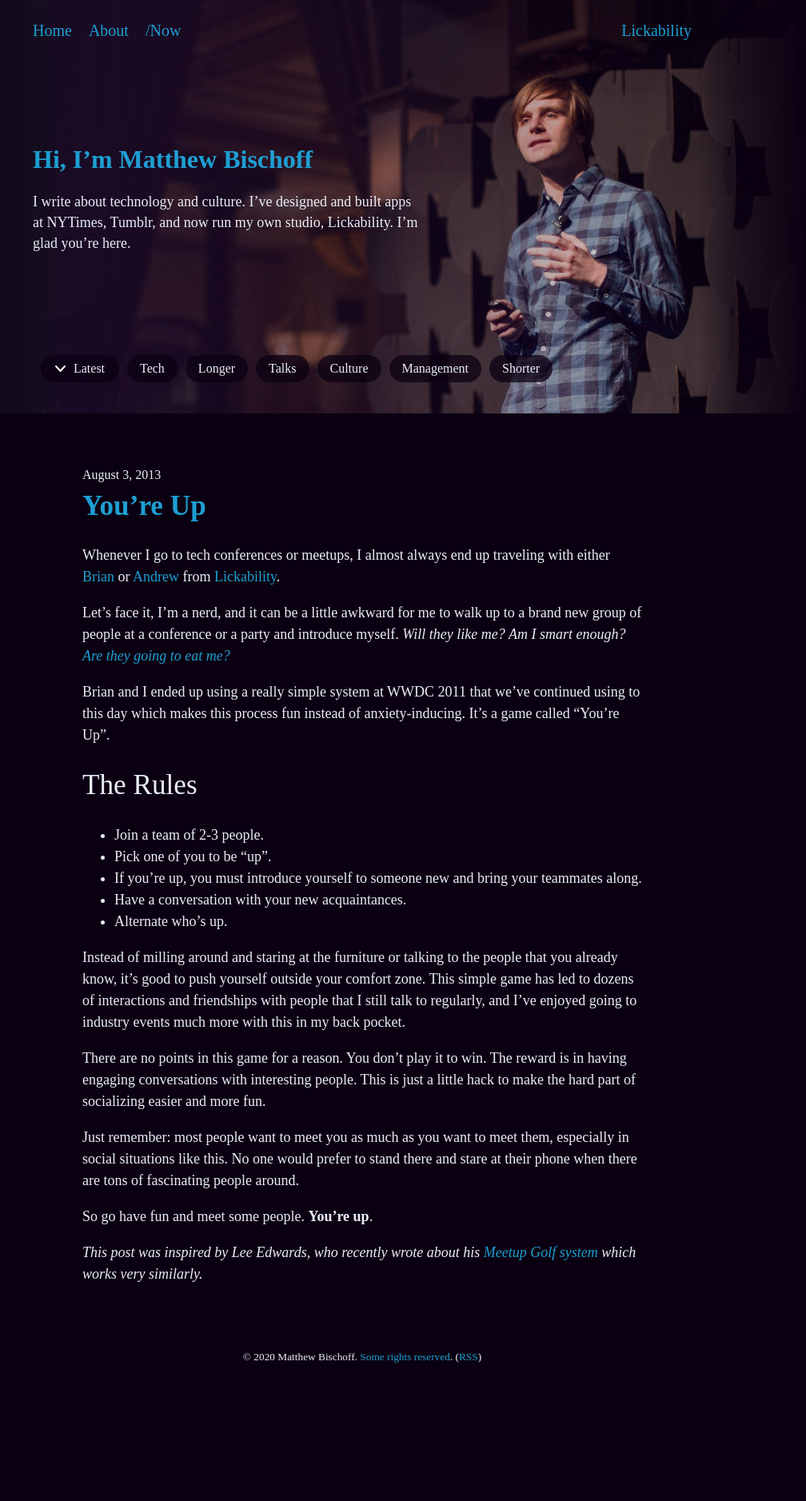
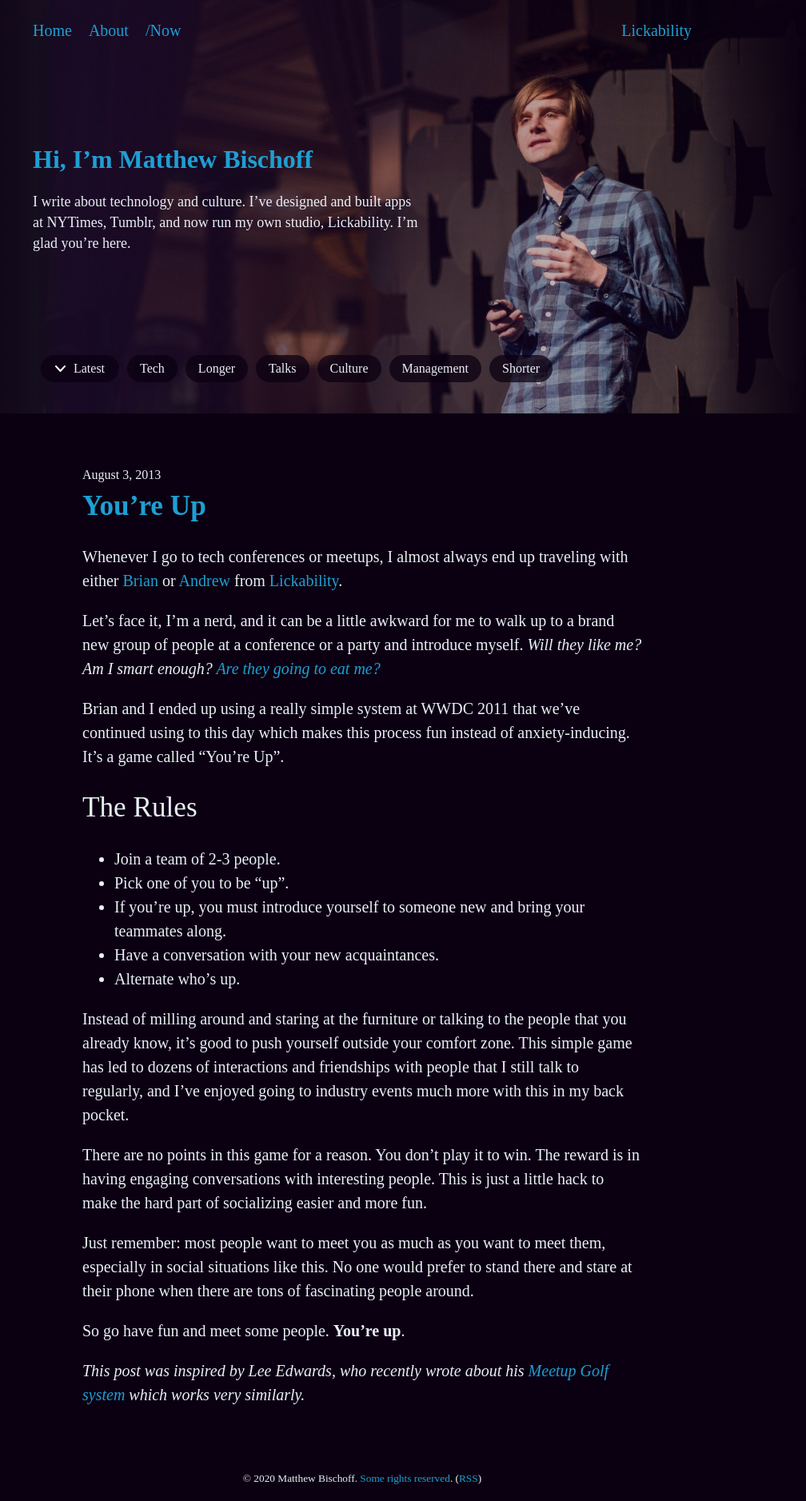
Before and after one commit to mbbischoff/website, a Jekyll site: the page built from _posts/2013-08-03-you-re-up.markdown, in a window 1280 px wide. Shown: the whole page at 80% size, without its empty margins (187-1195 px from the left). Built offline with Jekyll 4.4.1, drawn with Linux system fonts in a browser that asks for light colours; some web fonts are replaced; before the commit the page ends 1725 px from its top, so only the background shows below that.

Commit message:
Updated General

```diff
--- a/_sass/_general.scss
+++ b/_sass/_general.scss
@@ -17,9 +17,9 @@ a {
 }
 
 p, ul {
-  font-size: 18px;
+  font-size: 20px;
   line-height: 1.5;
-  font-weight: 300;
+  font-weight: 400;
 
   @media (max-width: $max-mobile-width) {
     font-size: 17px;
```
